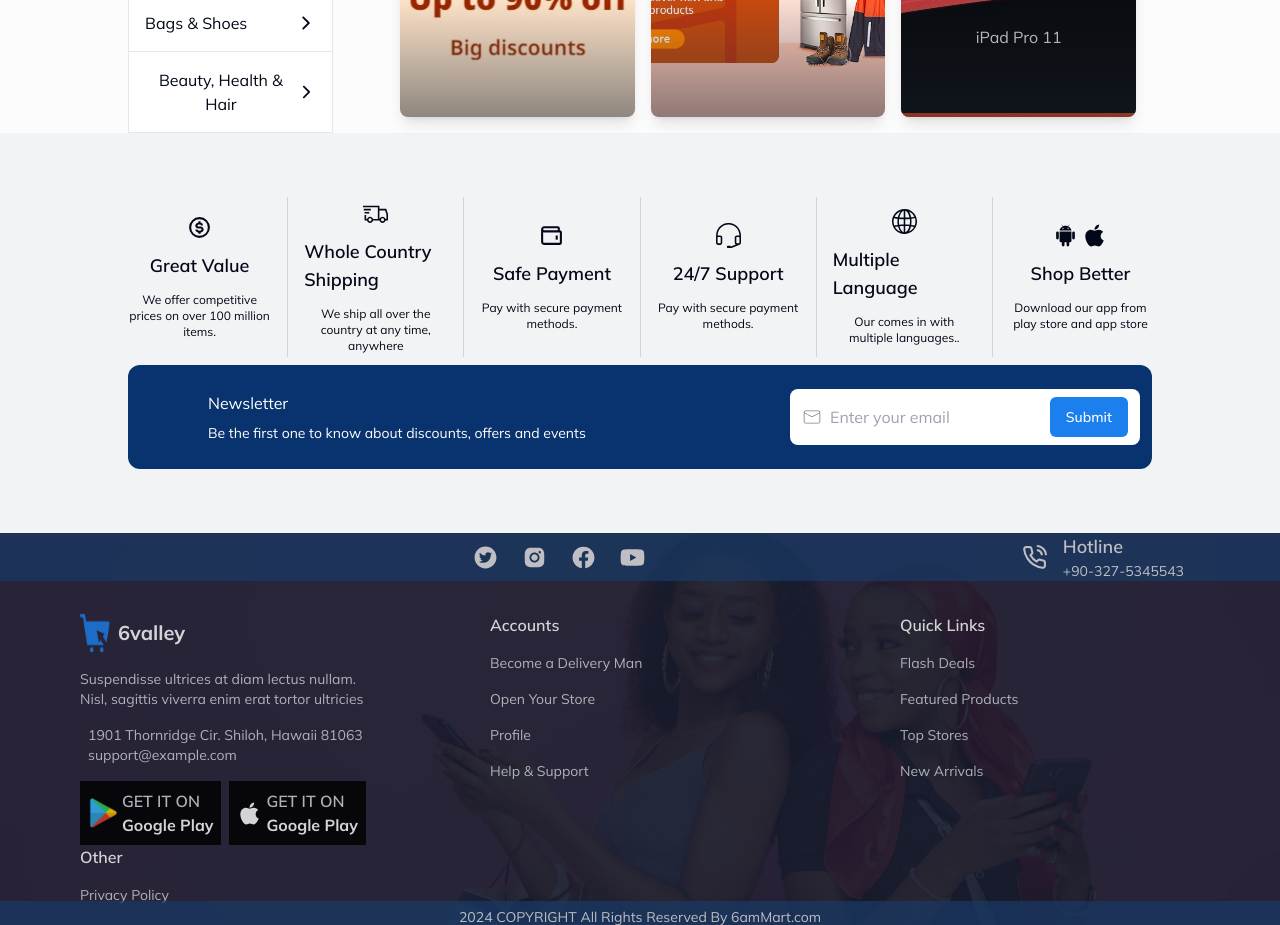
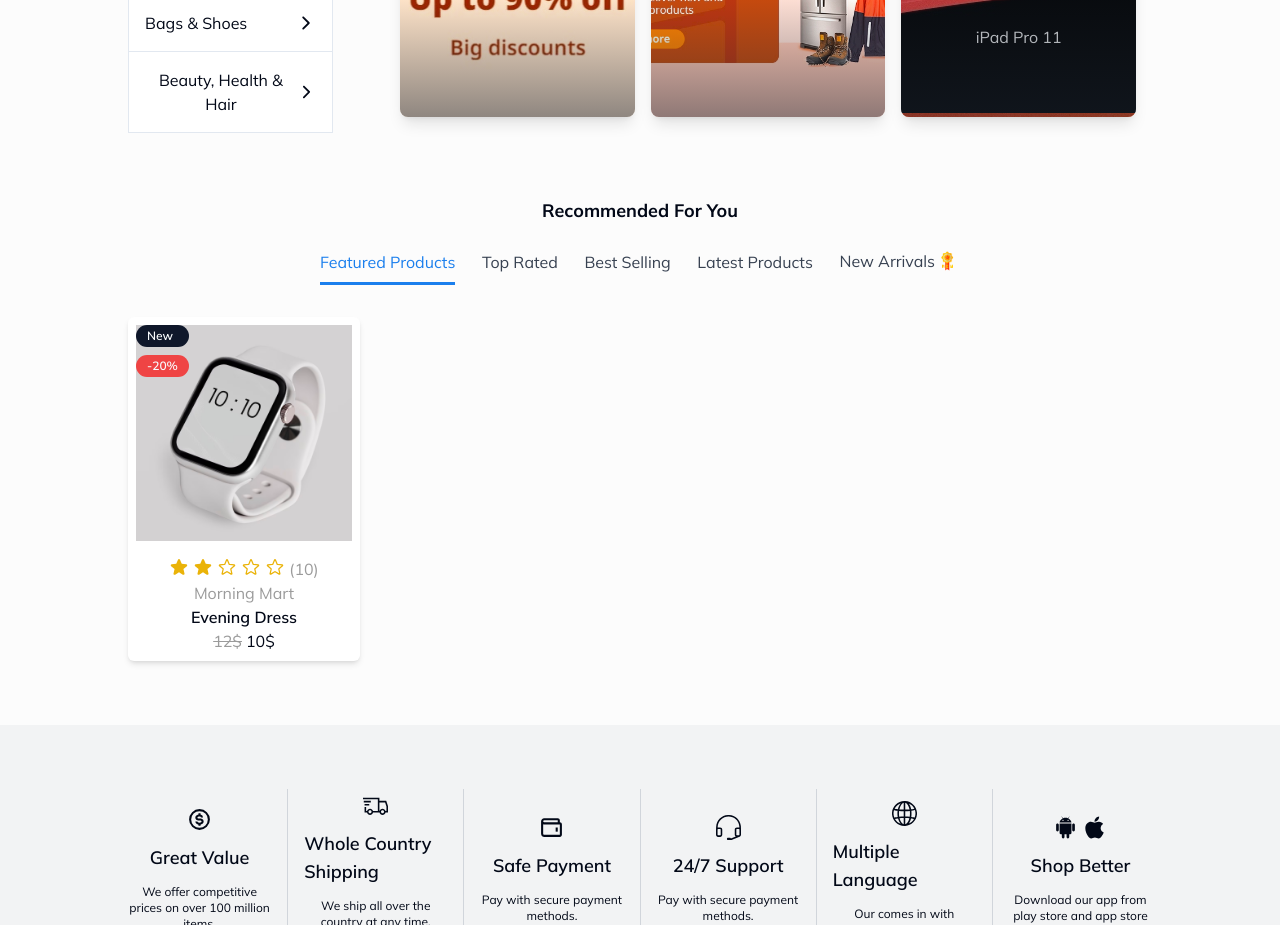
Before and after one commit to moinulhossainmahim/6valley, a Next.js app: page / in a window 1280 px wide. Shown: the part 640-1565 px from the top of the page. Built offline with nearby package versions, Linux system fonts and the light colour scheme.

Commit message:
Added featured products section

```diff
--- a/app/page.tsx
+++ b/app/page.tsx
@@ -1,9 +1,11 @@
 import Hero from "@/components/shared/hero";
+import RecommendedProducts from "@/components/shared/recommended-products";
 
 export default function Home() {
   return (
     <main>
       <Hero />
+      <RecommendedProducts />
     </main>
   );
 }
--- /dev/null
+++ b/components/shared/featuredProducts/FeaturedProducts.tsx
@@ -0,0 +1,37 @@
+import Image from "next/image";
+import Stars from "../stars";
+import { Badge } from "@/components/ui/badge";
+import { AiFillThunderbolt } from "react-icons/ai";
+
+const FeaturedProducts = () => {
+  return (
+    <div className="grid grid-cols-1 gap-8 sm:grid-cols-2 md:grid-cols-3 xl:grid-cols-4 2xl:grid-cols-5">
+      <div className="col-span-1 flex flex-col items-center group p-2 bg-white shadow-md rounded-md">
+        <div className="aspect-square w-full relative overflow-hidden mb-4">
+          <Image fill  className="object-cover h-full w-full group-hover:scale-110 transition"
+            src='/assets/p-1.png'
+            alt="product-1"
+          />
+          <div className="absolute top-0 left-0 flex flex-col gap-2">
+            <Badge>New</Badge>
+            <Badge variant='destructive'>-20%</Badge>
+          </div>
+        </div>
+        <div className="flex items-center flex-col">
+          <div className="flex">
+            <Stars count={2} />
+            <p className="text-[#9B9B9B]">(10)</p>
+          </div>
+          <p className="text-[#9B9B9B]">Morning Mart</p>
+          <h4 className="font-semibold">Evening Dress</h4>
+          <div className="flex gap-1">
+            <span className="line-through text-[#9B9B9B]">12$</span>
+            <span>10$</span>
+          </div>
+        </div>
+      </div>
+    </div>
+  )
+}
+
+export default FeaturedProducts;
--- /dev/null
+++ b/components/shared/featuredProducts/index.ts
@@ -0,0 +1 @@
+export { default } from './FeaturedProducts';
--- /dev/null
+++ b/components/shared/recommended-products/RecommendedProducts.tsx
@@ -0,0 +1,39 @@
+import FeaturedProducts from "../featuredProducts";
+import { Tabs, Tab } from "../tabs/Tabs";
+
+const RecommendedProducts = () => {
+  return (
+    <div className="py-16 bg-[#fcfcfc]">
+      <h2 className="text-center font-bold text-lg mb-4">Recommended For You</h2>
+      <div>
+      <Tabs>
+        <Tab label="Featured Products">
+          <FeaturedProducts />
+        </Tab>
+        <Tab label="Top Rated">
+          <div>
+            Top Rated Products
+          </div>
+        </Tab>
+        <Tab label="Best Selling">
+          <div>
+            Best Selling Products
+          </div>
+        </Tab>
+        <Tab label="Latest Products">
+          <div>
+            Latest Products
+          </div>
+        </Tab>
+        <Tab label="New Arrivals">
+          <div>
+            New Arrivals
+          </div>
+        </Tab>
+      </Tabs>
+    </div>
+    </div>
+  )
+}
+
+export default RecommendedProducts;
--- /dev/null
+++ b/components/shared/recommended-products/index.ts
@@ -0,0 +1 @@
+export { default } from './RecommendedProducts';
--- /dev/null
+++ b/components/shared/stars/Stars.tsx
@@ -0,0 +1,39 @@
+export default function Stars({ count } : { count: number }) {
+  return (
+    <ul className="flex justify-center">
+      {[...Array(5)].map((_, index) => (
+        <div key={index}>
+          {index < count ? (
+            <li>
+            <svg
+              xmlns="http://www.w3.org/2000/svg"
+              viewBox="0 0 24 24"
+              fill="currentColor"
+              className="mr-1 h-5 w-5 text-yellow-500">
+              <path
+                fillRule="evenodd"
+                d="M10.788 3.21c.448-1.077 1.976-1.077 2.424 0l2.082 5.007 5.404.433c1.164.093 1.636 1.545.749 2.305l-4.117 3.527 1.257 5.273c.271 1.136-.964 2.033-1.96 1.425L12 18.354 7.373 21.18c-.996.608-2.231-.29-1.96-1.425l1.257-5.273-4.117-3.527c-.887-.76-.415-2.212.749-2.305l5.404-.433 2.082-5.006z"
+                clipRule="evenodd" />
+            </svg>
+          </li>
+          ) : (
+            <li>
+              <svg
+                xmlns="http://www.w3.org/2000/svg"
+                fill="none"
+                viewBox="0 0 24 24"
+                strokeWidth="1.5"
+                stroke="currentColor"
+                className="mr-1 h-5 w-5 text-yellow-500">
+                <path
+                  strokeLinecap="round"
+                  strokeLinejoin="round"
+                  d="M11.48 3.499a.562.562 0 011.04 0l2.125 5.111a.563.563 0 00.475.345l5.518.442c.499.04.701.663.321.988l-4.204 3.602a.563.563 0 00-.182.557l1.285 5.385a.562.562 0 01-.84.61l-4.725-2.885a.563.563 0 00-.586 0L6.982 20.54a.562.562 0 01-.84-.61l1.285-5.386a.562.562 0 00-.182-.557l-4.204-3.602a.563.563 0 01.321-.988l5.518-.442a.563.563 0 00.475-.345L11.48 3.5z" />
+              </svg>
+            </li>
+          )}
+        </div>
+      ))}
+    </ul>
+  );
+}
--- /dev/null
+++ b/components/shared/stars/index.ts
@@ -0,0 +1 @@
+export { default } from './Stars';
--- /dev/null
+++ b/components/shared/tabs/Tabs.tsx
@@ -0,0 +1,53 @@
+'use client';
+
+import Image from 'next/image';
+import React, { useState } from 'react';
+
+const Tabs = ({ children } : { children: any[] }) => {
+  const [activeTab, setActiveTab] = useState(children[0].props.label);
+
+  const handleClick = (e: any, newActiveTab: any) => {
+    e.preventDefault();
+    setActiveTab(newActiveTab);
+  };
+
+  return (
+    <div className="flex flex-col items-center">
+      <div className="flex justify-between w-1/2">
+        {children.map(child => (
+          <button
+            key={child.props.label}
+            className={`${child.props.label === 'New Arrivals' ? 'flex gap-2' : ''}transition-all ${
+              activeTab === child.props.label ? 'border-b-[3px] border-[#1b7fed] py-2 text-[#1b7fed]' : 'text-gray-700 py-2 border-b-[3px] border-transparent'
+            }`}
+            onClick={e => handleClick(e, child.props.label)}
+          >
+            {child.props.label}
+            {child.props.label === 'New Arrivals' ? (
+              <Image src='/assets/new-arrival.png' style={{ height: '25px', width: '25px' }} height={100} width={100} alt="flower-img" />
+            ) : null }
+          </button>
+        ))}
+      </div>
+      <div className="pt-8 w-[80%]">
+        {children.map(child => {
+          if (child.props.label === activeTab) {
+            return <div key={child.props.label}>{child.props.children}</div>;
+          }
+          return null;
+        })}
+      </div>
+    </div>
+  );
+};
+
+const Tab = ({ label, children } : { label: any, children: any }) => {
+  return (
+    //@ts-ignore
+    <div label={label} className="hidden">
+      {children}
+    </div>
+  );
+};
+
+export { Tabs, Tab };
--- /dev/null
+++ b/components/ui/badge.tsx
@@ -0,0 +1,36 @@
+import * as React from "react"
+import { cva, type VariantProps } from "class-variance-authority"
+
+import { cn } from "@/lib/utils"
+
+const badgeVariants = cva(
+  "inline-flex items-center rounded-full border px-2.5 py-0.5 text-xs font-semibold transition-colors focus:outline-none focus:ring-2 focus:ring-ring focus:ring-offset-2",
+  {
+    variants: {
+      variant: {
+        default:
+          "border-transparent bg-primary text-primary-foreground hover:bg-primary/80",
+        secondary:
+          "border-transparent bg-secondary text-secondary-foreground hover:bg-secondary/80",
+        destructive:
+          "border-transparent bg-destructive text-destructive-foreground hover:bg-destructive/80",
+        outline: "text-foreground",
+      },
+    },
+    defaultVariants: {
+      variant: "default",
+    },
+  }
+)
+
+export interface BadgeProps
+  extends React.HTMLAttributes<HTMLDivElement>,
+    VariantProps<typeof badgeVariants> {}
+
+function Badge({ className, variant, ...props }: BadgeProps) {
+  return (
+    <div className={cn(badgeVariants({ variant }), className)} {...props} />
+  )
+}
+
+export { Badge, badgeVariants }
```
Also changed, not shown: public/assets/new-arrival.png (added), public/assets/p-1.png (added).
